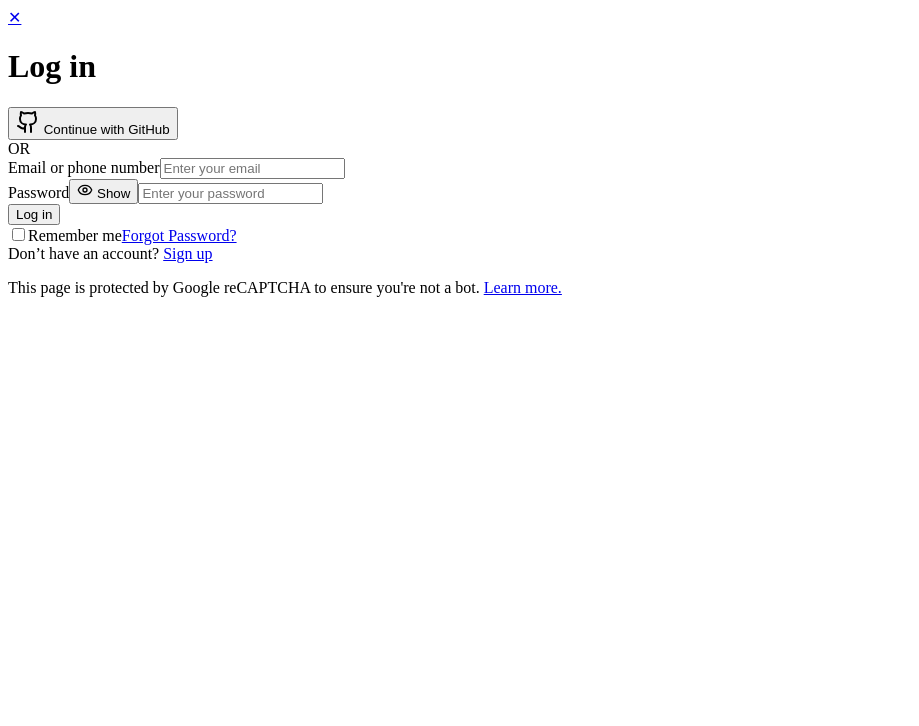
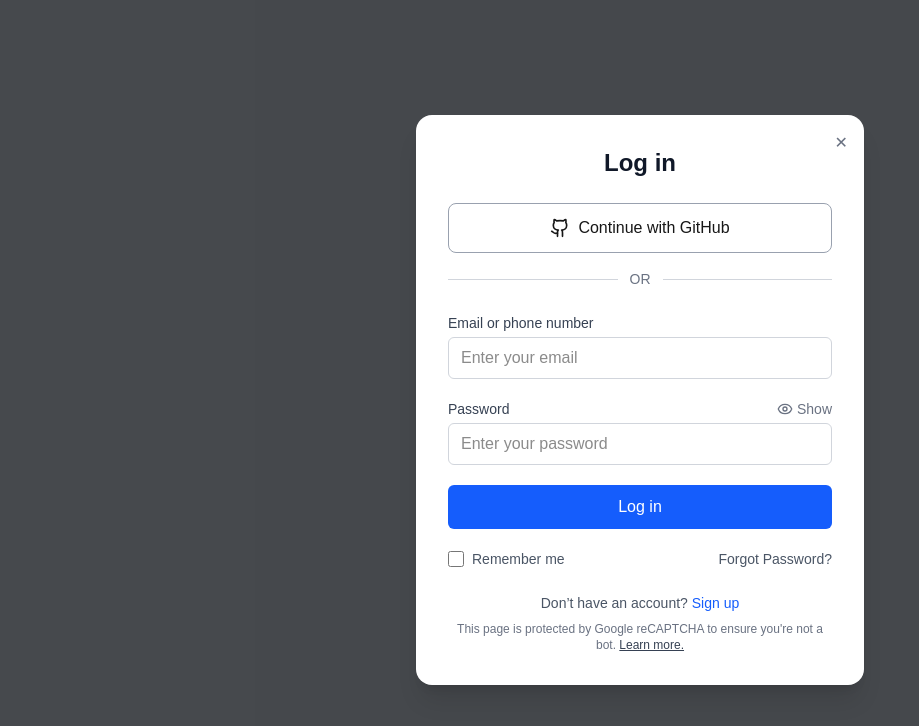
Before and after one commit to develper21/Project_readme_generator_platefrom, a Next.js app in the folder readme-gen/: page /auth/signin in a window 1280 px wide. Shown: the top 726 px of the page, without its empty margins (0-919 px from the left). Built offline with nearby package versions, Linux system fonts and the light colour scheme.

Commit message:
add app folders file

```diff
--- /dev/null
+++ b/readme-gen/src/app/globals.css
@@ -0,0 +1,16 @@
+@import "tailwindcss";
+
+:root {
+  --background: #EAF4FF;
+  --foreground: #171717;
+  --color-background: var(--background);
+  --color-foreground: var(--foreground);
+  --font-sans: var(--font-geist-sans);
+  --font-mono: var(--font-geist-mono);
+}
+
+body {
+  background: var(--background);
+  color: var(--foreground);
+  font-family: Arial, Helvetica, sans-serif;
+}
--- /dev/null
+++ b/readme-gen/src/app/layout.tsx
@@ -0,0 +1,33 @@
+import type { Metadata } from "next";
+import { Geist, Geist_Mono } from "next/font/google";
+import "./globals.css";
+import Providers from "./providers";
+
+const geistSans = Geist({
+  variable: "--font-geist-sans",
+  subsets: ["latin"],
+});
+
+const geistMono = Geist_Mono({
+  variable: "--font-geist-mono",
+  subsets: ["latin"],
+});
+
+export const metadata: Metadata = {
+  title: "ReadmeHub",
+  description: "Generated by create next app",
+};
+
+export default function RootLayout({
+  children,
+}: Readonly<{
+  children: React.ReactNode;
+}>) {
+  return (
+    <html lang="en">
+      <body className={`${geistSans.variable} ${geistMono.variable} antialiased`}>
+        <Providers>{children}</Providers>
+      </body>
+    </html>
+  );
+}
--- /dev/null
+++ b/readme-gen/src/app/page.tsx
@@ -0,0 +1,23 @@
+import Topbar from "./components/Topbar";
+import Footer from "./components/Footer";
+import Page from "./dashboard/page";
+import ContentSection from "./components/ContentSection";
+import TermServices from "./Term&Services/page";
+import PrivacyPolicy from "./PrivacyPolicy/page";
+import ProjectsSection from "./components/ProjectSection";
+import Setting from "./components/Setting";
+
+export default function Home() {
+  return (
+    <>
+      <Topbar />
+      <ContentSection />
+      <Footer />
+      {/* <Page /> */}
+      {/* <TermServices /> */}
+      {/* <PrivacyPolicy /> */}
+      {/* <ProjectsSection /> */}
+      {/* <Setting /> */}
+    </>
+  );
+}
--- /dev/null
+++ b/readme-gen/src/app/providers.tsx
@@ -0,0 +1,8 @@
+"use client";
+
+import { SessionProvider } from "next-auth/react";
+import React from "react";
+
+export default function Providers({ children }: { children: React.ReactNode }) {
+  return <SessionProvider>{children}</SessionProvider>;
+}
```
Also changed, not shown: 1 other file (tests, documents, lock files or other folders).
